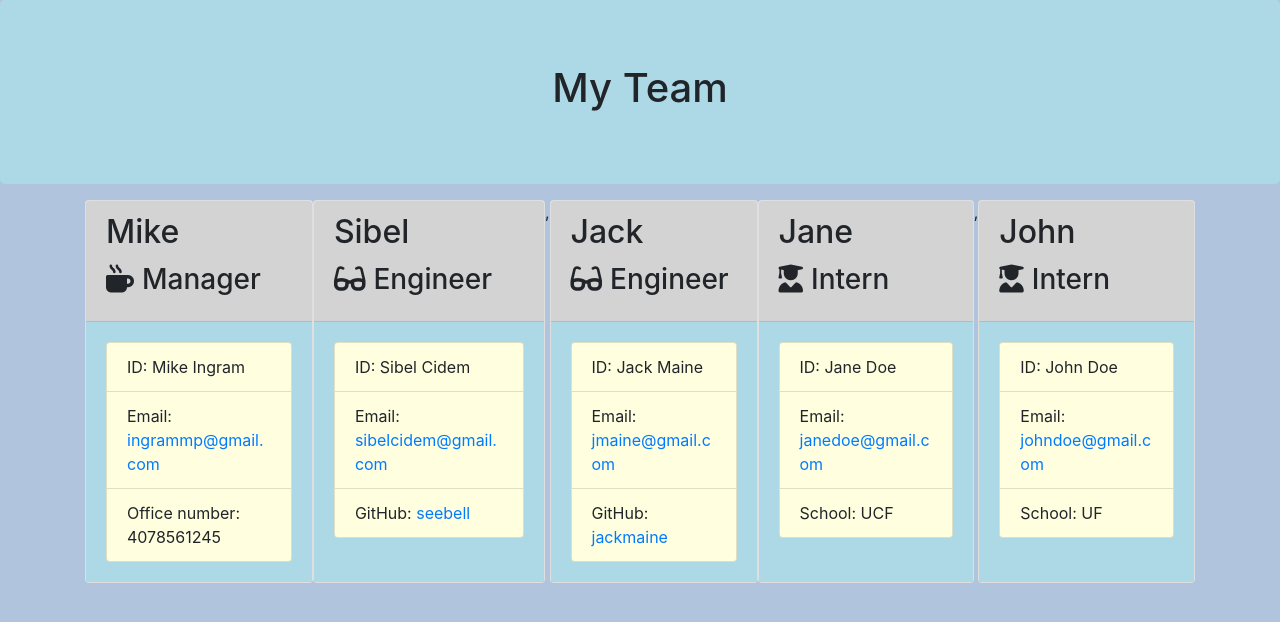
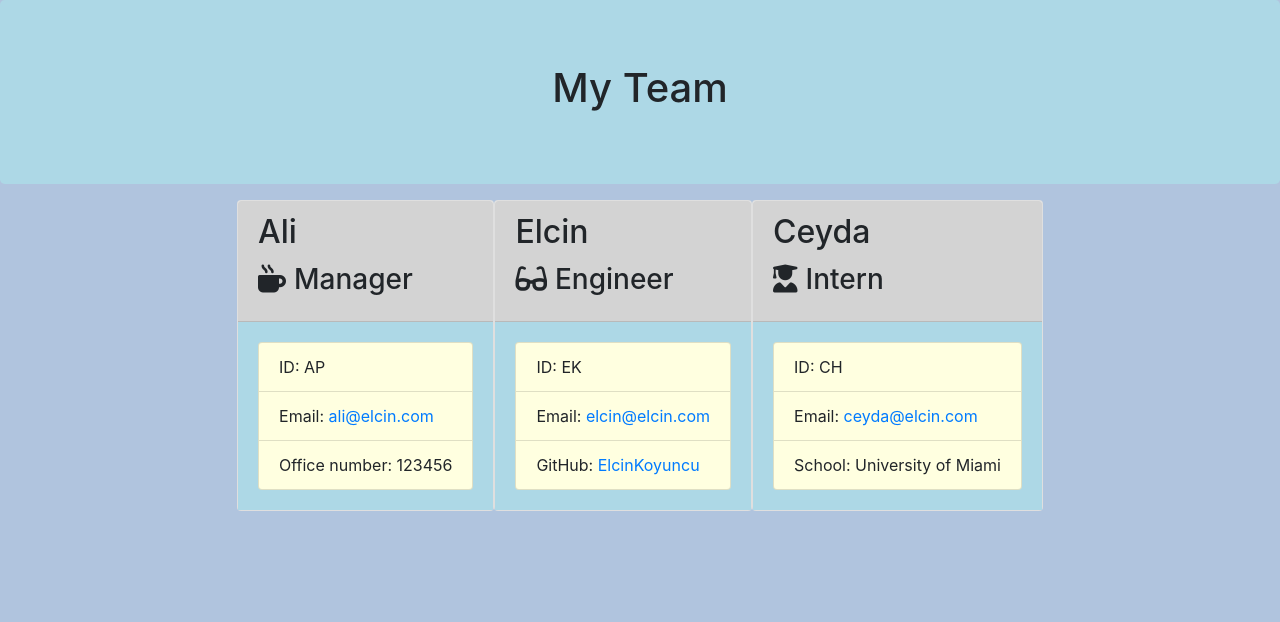
Before and after one commit to ElcinKoyuncu/homework9, a website: page develop/output/team.html in a window 1280 px wide. Drawn offline with nearby package versions, Linux system fonts and the light colour scheme.

Commit message:
updating files

```diff
--- a/develop/output/team.html
+++ b/develop/output/team.html
@@ -25,70 +25,41 @@
             <div class="team-area col-12 d-flex justify-content-center">
                 <div class="card employee-card">
     <div class="card-header">
-        <h2 class="card-title">Mike</h2>
+        <h2 class="card-title">Ali</h2>
         <h3 class="card-title"><i class="fas fa-mug-hot mr-2"></i>Manager</h3>
     </div>
     <div class="card-body">
         <ul class="list-group">
-            <li class="list-group-item">ID: Mike Ingram</li>
-            <li class="list-group-item">Email: <a href="mailto:ingrammp@gmail.com">ingrammp@gmail.com</a></li>
-            <li class="list-group-item">Office number: 4078561245</li>
+            <li class="list-group-item">ID: AP</li>
+            <li class="list-group-item">Email: <a href="mailto:ali@elcin.com">ali@elcin.com</a></li>
+            <li class="list-group-item">Office number: 123456</li>
         </ul>
     </div>
-</div>
-<div class="card employee-card">
+</div><div class="card employee-card">
     <div class="card-header">
-        <h2 class="card-title">Sibel</h2>
+        <h2 class="card-title">Elcin</h2>
         <h3 class="card-title"><i class="fas fa-glasses mr-2"></i>Engineer</h3>
     </div>
     <div class="card-body">
         <ul class="list-group">
-            <li class="list-group-item">ID: Sibel Cidem</li>
-            <li class="list-group-item">Email: <a href="mailto:sibelcidem@gmail.com">sibelcidem@gmail.com</a></li>
-            <li class="list-group-item">GitHub: <a href="https://github.com/seebell" target="_blank" rel="noopener noreferrer">seebell</a></li>
+            <li class="list-group-item">ID: EK</li>
+            <li class="list-group-item">Email: <a href="mailto:elcin@elcin.com">elcin@elcin.com</a></li>
+            <li class="list-group-item">GitHub: <a href="https://github.com/ElcinKoyuncu" target="_blank" rel="noopener noreferrer">ElcinKoyuncu</a></li>
         </ul>
     </div>
-</div>
-,<div class="card employee-card">
+</div><div class="card employee-card">
     <div class="card-header">
-        <h2 class="card-title">Jack</h2>
-        <h3 class="card-title"><i class="fas fa-glasses mr-2"></i>Engineer</h3>
-    </div>
-    <div class="card-body">
-        <ul class="list-group">
-            <li class="list-group-item">ID: Jack Maine</li>
-            <li class="list-group-item">Email: <a href="mailto:jmaine@gmail.com">jmaine@gmail.com</a></li>
-            <li class="list-group-item">GitHub: <a href="https://github.com/jackmaine" target="_blank" rel="noopener noreferrer">jackmaine</a></li>
-        </ul>
-    </div>
-</div>
-<div class="card employee-card">
-    <div class="card-header">
-        <h2 class="card-title">Jane </h2>
+        <h2 class="card-title">Ceyda</h2>
         <h3 class="card-title"><i class="fas fa-user-graduate mr-2"></i>Intern</h3>
     </div>
     <div class="card-body">
         <ul class="list-group">
-            <li class="list-group-item">ID: Jane Doe</li>
-            <li class="list-group-item">Email: <a href="mailto:janedoe@gmail.com">janedoe@gmail.com</a></li>
-            <li class="list-group-item">School: UCF</li>
+            <li class="list-group-item">ID: CH</li>
+            <li class="list-group-item">Email: <a href="mailto:ceyda@elcin.com">ceyda@elcin.com</a></li>
+            <li class="list-group-item">School: University of Miami</li>
         </ul>
     </div>
 </div>
-,<div class="card employee-card">
-    <div class="card-header">
-        <h2 class="card-title">John</h2>
-        <h3 class="card-title"><i class="fas fa-user-graduate mr-2"></i>Intern</h3>
-    </div>
-    <div class="card-body">
-        <ul class="list-group">
-            <li class="list-group-item">ID: John Doe</li>
-            <li class="list-group-item">Email: <a href="mailto:johndoe@gmail.com">johndoe@gmail.com</a></li>
-            <li class="list-group-item">School: UF</li>
-        </ul>
-    </div>
-</div>
-
             </div>
         </div>
     </div>
```
Also changed, not shown: package.json (added, +23 -0 lines), 2 other files.
